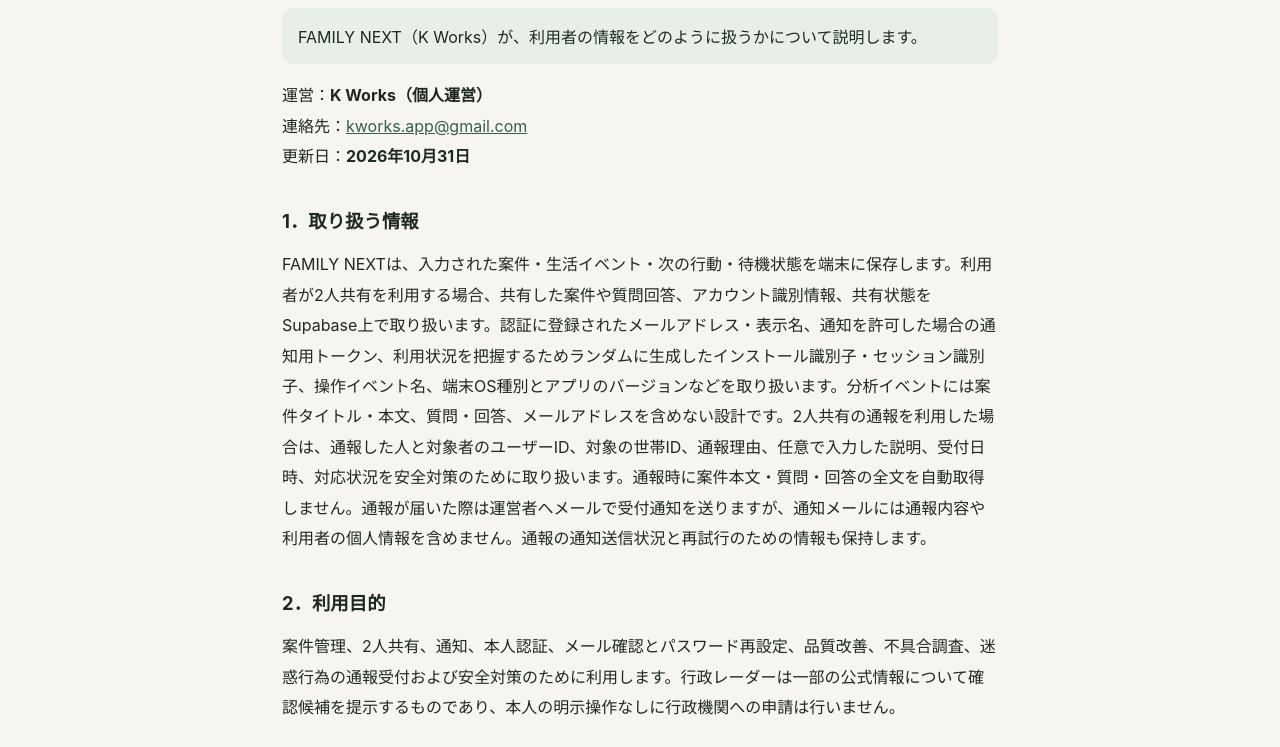
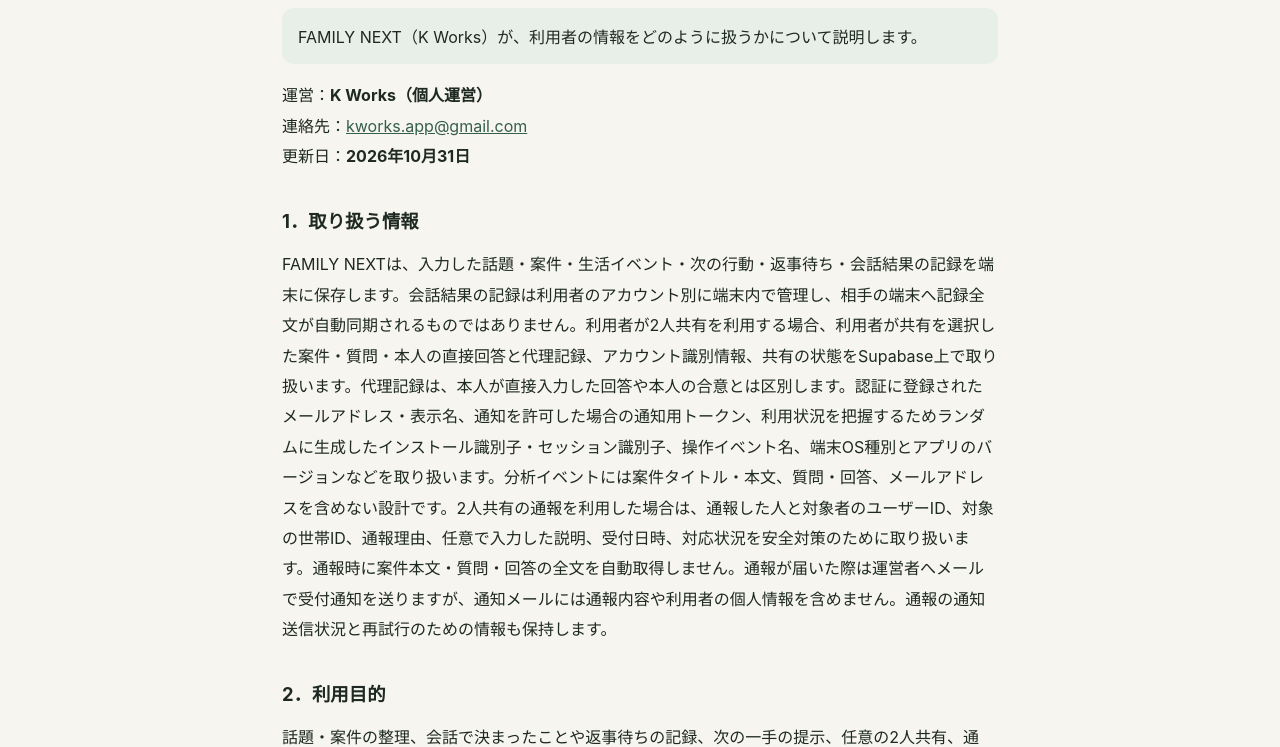
Before and after one commit to kouiramina0-sketch/tatoeawase-support, a plain HTML site: page family-next/privacy/index.html in a window 1280 px wide. Shown: the part 210-957 px from the top of the page. Drawn offline with Linux system fonts and the light colour scheme.

Commit message:
draft: clarify conversation records and proxy answers in privacy disclosure

```diff
--- a/family-next/privacy/index.html
+++ b/family-next/privacy/index.html
@@ -5,8 +5,8 @@
 <aside>FAMILY NEXT（K Works）が、利用者の情報をどのように扱うかについて説明します。</aside>
 <p>運営：<strong>K Works（個人運営）</strong><br>連絡先：<a href="mailto:kworks.app@gmail.com">kworks.app@gmail.com</a><br>更新日：<strong>2026年10月31日</strong></p>
 <h2>1．取り扱う情報</h2>
-<p>FAMILY NEXTは、入力された案件・生活イベント・次の行動・待機状態を端末に保存します。利用者が2人共有を利用する場合、共有した案件や質問回答、アカウント識別情報、共有状態をSupabase上で取り扱います。認証に登録されたメールアドレス・表示名、通知を許可した場合の通知用トークン、利用状況を把握するためランダムに生成したインストール識別子・セッション識別子、操作イベント名、端末OS種別とアプリのバージョンなどを取り扱います。分析イベントには案件タイトル・本文、質問・回答、メールアドレスを含めない設計です。2人共有の通報を利用した場合は、通報した人と対象者のユーザーID、対象の世帯ID、通報理由、任意で入力した説明、受付日時、対応状況を安全対策のために取り扱います。通報時に案件本文・質問・回答の全文を自動取得しません。通報が届いた際は運営者へメールで受付通知を送りますが、通知メールには通報内容や利用者の個人情報を含めません。通報の通知送信状況と再試行のための情報も保持します。</p>
-<h2>2．利用目的</h2><p>案件管理、2人共有、通知、本人認証、メール確認とパスワード再設定、品質改善、不具合調査、迷惑行為の通報受付および安全対策のために利用します。行政レーダーは一部の公式情報について確認候補を提示するものであり、本人の明示操作なしに行政機関への申請は行いません。</p>
+<p>FAMILY NEXTは、入力した話題・案件・生活イベント・次の行動・返事待ち・会話結果の記録を端末に保存します。会話結果の記録は利用者のアカウント別に端末内で管理し、相手の端末へ記録全文が自動同期されるものではありません。利用者が2人共有を利用する場合、利用者が共有を選択した案件・質問・本人の直接回答と代理記録、アカウント識別情報、共有の状態をSupabase上で取り扱います。代理記録は、本人が直接入力した回答や本人の合意とは区別します。認証に登録されたメールアドレス・表示名、通知を許可した場合の通知用トークン、利用状況を把握するためランダムに生成したインストール識別子・セッション識別子、操作イベント名、端末OS種別とアプリのバージョンなどを取り扱います。分析イベントには案件タイトル・本文、質問・回答、メールアドレスを含めない設計です。2人共有の通報を利用した場合は、通報した人と対象者のユーザーID、対象の世帯ID、通報理由、任意で入力した説明、受付日時、対応状況を安全対策のために取り扱います。通報時に案件本文・質問・回答の全文を自動取得しません。通報が届いた際は運営者へメールで受付通知を送りますが、通知メールには通報内容や利用者の個人情報を含めません。通報の通知送信状況と再試行のための情報も保持します。</p>
+<h2>2．利用目的</h2><p>話題・案件の整理、会話で決まったことや返事待ちの記録、次の一手の提示、任意の2人共有、通知、本人認証、メール確認とパスワード再設定、品質改善、不具合調査、迷惑行為の通報受付および安全対策のために利用します。行政レーダーは一部の公式情報について確認候補を提示するものであり、本人の明示操作なしに行政機関への申請は行いません。</p>
 <h2>3．外部サービスへの委託・送信</h2><p>アカウント認証・2人共有・一部利用計測にはSupabase、確認メール等の送信にはResend、通知配信にはExpoと端末OSの通知サービスを利用します。Supabaseの主なデータベースは東京リージョンを利用しますが、認証・メール・プッシュ通知等を提供する各サービスの設備や委託先により、情報が国外で処理される場合があります。</p>
 <h2>4．パートナーへの共有</h2><p>共有を選んだ案件のみ相手と同期し、プライベート案件は共有対象にしません。回答の開示時点はアプリ内の設定に従います。</p>
 <h2>5．保存期間・データの書き出しと削除</h2><p>端末内の案件は利用者が削除するまで保存されます。認証情報と2人共有の案件・回答は、共有やログインを提供するために必要な間保有します。利用者は、完了案件の再開やゴミ箱からの復元、本人が指定した案件の完全削除を操作できます。ゴミ箱に移した案件を90日経過などで自動的に完全削除することはありません。</p><p>設定から端末データをJSONとして書き出せます。アカウント削除を申請する場合はアプリ内の削除機能、または<a href="../delete-account/">アカウント削除の案内</a>を利用できます。本人所有の共有データは対象となりますが、別の利用者が所有するデータは消去しません。個別のゴミ箱案件は確認画面から削除できます。</p>
```
